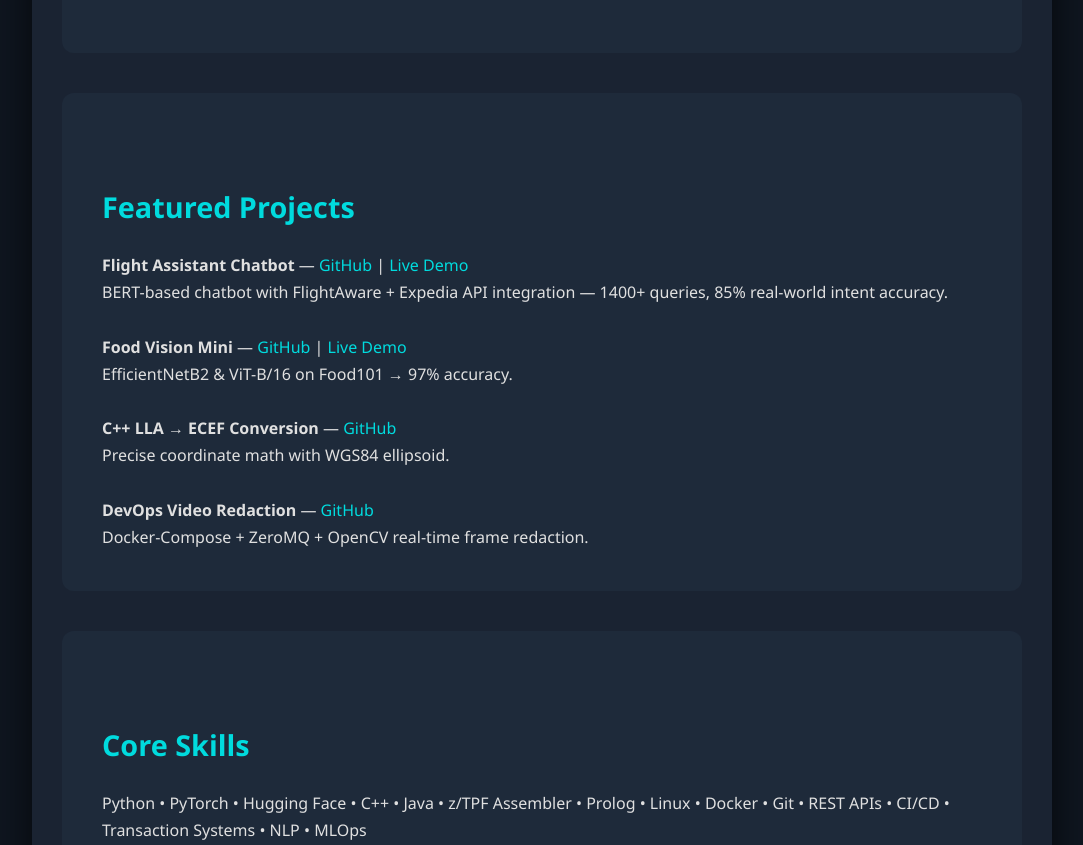
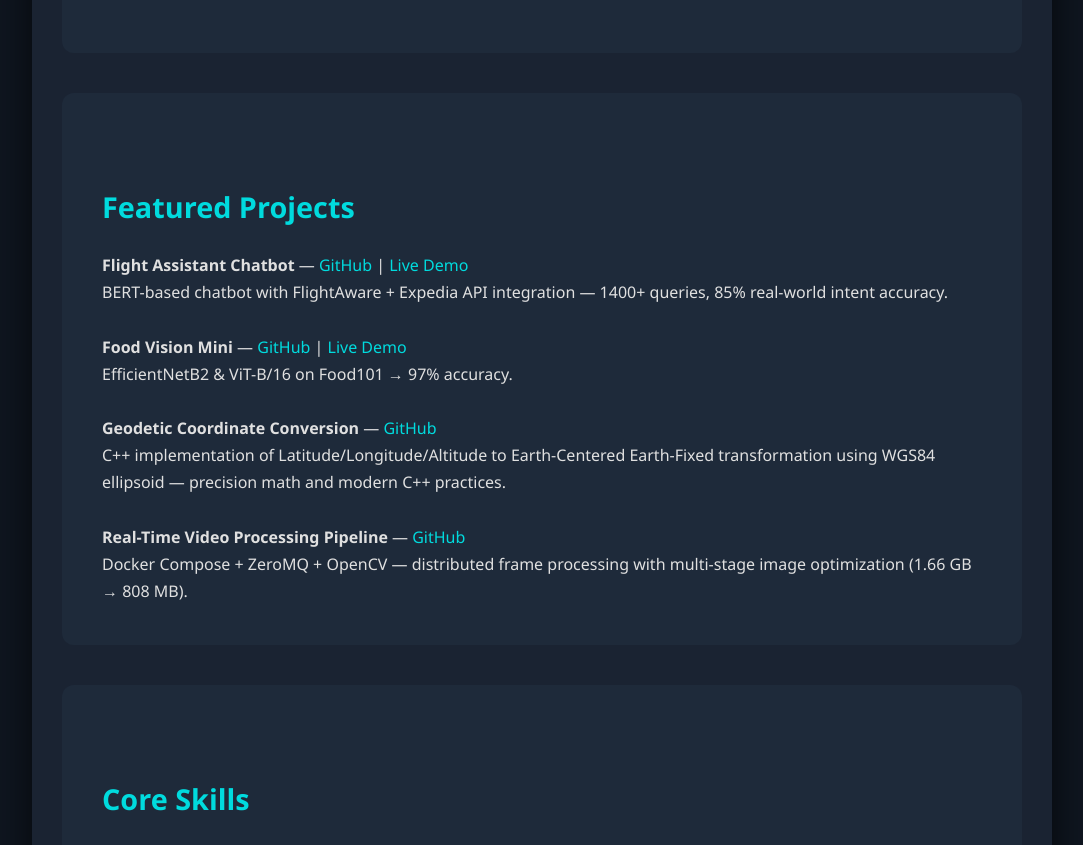
Before and after one commit to lanehale/laneh-dev, a plain HTML site: page index.html in a window 1280 px wide. Shown: the part 775-1620 px from the top of the page, without its empty margins (98-1181 px from the left). Drawn offline with Linux system fonts and the light colour scheme.

Commit message:
Add files via upload

```diff
--- a/index.html
+++ b/index.html
@@ -89,11 +89,11 @@
       <strong>Food Vision Mini</strong> — <a href="https://github.com/lanehale/pytorch-deep-learning" target="_blank" rel="noopener noreferrer">GitHub</a> | <a href="https://huggingface.co/spaces/lanehale1/foodvision_mini" target="_blank" rel="noopener noreferrer">Live Demo</a><br>
       EfficientNetB2 & ViT-B/16 on Food101 → 97% accuracy.
       <br><br>
-      <strong>C++ LLA → ECEF Conversion</strong> — <a href="https://github.com/lanehale/cpp-challenges" target="_blank" rel="noopener noreferrer">GitHub</a><br>
-      Precise coordinate math with WGS84 ellipsoid.
+      <strong>Geodetic Coordinate Conversion</strong> — <a href="https://github.com/lanehale/cpp-challenges/tree/main/geodetic-coordinate-conversion" target="_blank" rel="noopener noreferrer">GitHub</a><br>
+      C++ implementation of Latitude/Longitude/Altitude to Earth-Centered Earth-Fixed transformation using WGS84 ellipsoid — precision math and modern C++ practices.
       <br><br>
-      <strong>DevOps Video Redaction</strong> — <a href="https://github.com/lanehale/devops-zmq-pipeline" target="_blank" rel="noopener noreferrer">GitHub</a><br>
-      Docker-Compose + ZeroMQ + OpenCV real-time frame redaction.
+      <strong>Real-Time Video Processing Pipeline</strong> — <a href="https://github.com/lanehale/devops-zmq-services" target="_blank" rel="noopener noreferrer">GitHub</a><br>
+      Docker Compose + ZeroMQ + OpenCV — distributed frame processing with multi-stage image optimization (1.66 GB → 808 MB).
     </div>
 
     <div class="section">
```
